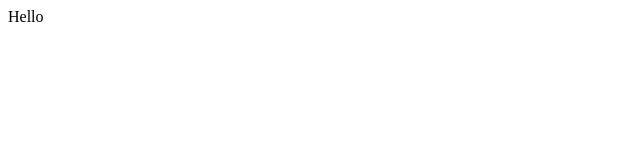
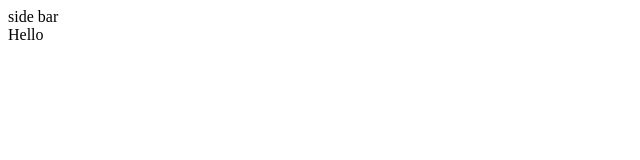
Before and after one commit to PierreChx/site, a plain HTML site: page index.html in a window 1280 px wide. Shown: the full height of the page, 0-640 px from the left. Drawn offline with nearby package versions, Linux system fonts and the light colour scheme.

Commit message:
Update index.html

```diff
--- a/index.html
+++ b/index.html
@@ -6,9 +6,10 @@
 </head>
 
 <body>
-    <div class = "side-bar">
+    <div class="side-bar">
+        side bar
     </div>
-    <div class ="main-area">
+    <div class="main-area">
 
         Hello
 
```
